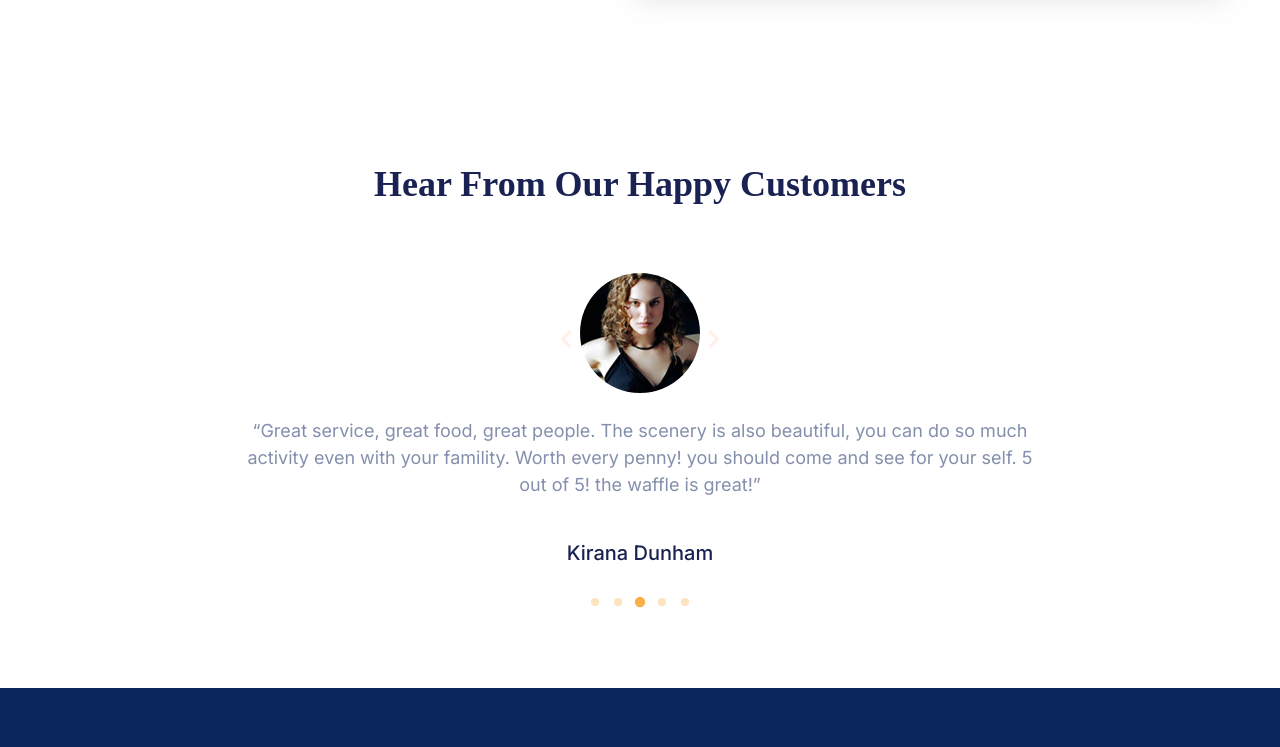
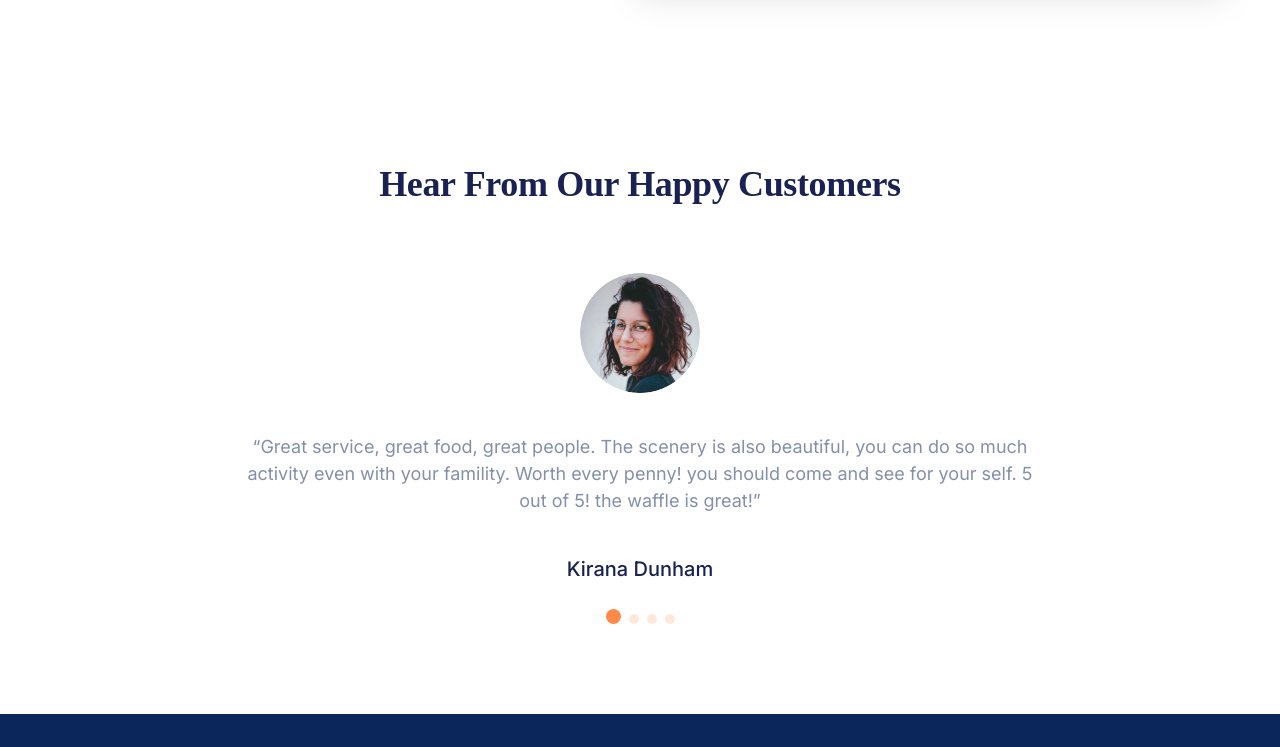
Before and after one commit to MrFisher13/MyFirstProject, a plain HTML site: page index.html in a window 1280 px wide. Shown: the part 4213-4960 px from the top of the page. Drawn offline with nearby package versions, Linux system fonts and the light colour scheme.

Commit message:
change in style and added swiper

```diff
--- a/css/dark.css
+++ b/css/dark.css
@@ -27,15 +27,15 @@ body {
     background: var(--btn-bg);
   }
   .popup {
-    background: #ababab;
+    background: #505050;
   }
   .popup .header__logo {
     color: var(--btn-bg);
-    text-shadow: 3px 3px 3px var(--btn-color);
+    text-shadow: 3px 3px 3px #7e7e7e;
   }
   .popup ul > li > a {
     color: var(--btn-bg);
-    text-shadow: 3px 3px 3px var(--btn-color);
+    text-shadow: 3px 3px 3px #7e7e7e;
   }
   .popup ul > li > a:hover,
   .popup ul > li > a:active {
@@ -201,37 +201,25 @@ body {
   color: rgb(214, 214, 214);
 }
 /* WOMEN */
-.women__title {
+.customers__section .title {
   color: var(--title);
 }
-.women-slider__wrap:hover {
-  box-shadow: 0 0 30px var(--btn-box-shadow-hover-active);
+
+.customers__section .customers__items .customers__image:hover {
+  box-shadow: 0px 0px 20px #d8d8d8;
+  transition: .3s linear;
 }
-.women-btn__prev {
-  background-image: url("../img/arrows/accordion-arrow_up.svg");
-  background-position: 50%;
-  background-repeat: no-repeat;
-  background-color: transparent;
-  transform: rotate(-90deg);
+
+.customers__section .customers__items .customers__text {
+  color: #737373;
 }
-.women-btn__next {
-  background: url("../img/arrows/accordion-arrow_up.svg") 50%;
-  background-position: 50%;
-  background-repeat: no-repeat;
-  background-color: transparent;
-  transform: rotate(90deg);
+
+.customers__section .customers__items .customers__name {
+  color: rgb(214, 214, 214);
 }
-.women-coment p {
-  color: rgb(200, 200, 200);
-}
-.women-name p {
-  color: rgb(200, 200, 200);
-}
-.women-dot {
-  background: #ffffff;
-}
-.dot_active {
-  background: #959595;
+
+.customers__section .swiper-pagination-clickable .swiper-pagination-bullet {
+  background-color: #595959;
 }
 /* FOOTER */
 .footer {
--- a/css/light.css
+++ b/css/light.css
@@ -198,37 +198,25 @@ body {
   color: var(--item);
 }
 /* WOMEN */
-.women__title {
-  color: var(--title);
+.customers__section .title {
+  color: #192252;
 }
-.women-slider__wrap:hover {
-  box-shadow: 0 0 30px #2339b4;
+
+.customers__section .customers__items .customers__image:hover {
+  box-shadow: 0px 0px 30px #192252;
+  transition: .3s linear;
 }
-.women-btn__prev {
-  background-image: url("../img/arrows/accordion-arrow_down.svg");
-  background-position: 50%;
-  background-repeat: no-repeat;
-  background-color: transparent;
-  transform: rotate(90deg);
+
+.customers__section .customers__items .customers__text {
+  color: #848fac;
 }
-.women-btn__next {
-  background: url("../img/arrows/accordion-arrow_down.svg") 50%;
-  background-position: 50%;
-  background-repeat: no-repeat;
-  background-color: transparent;
-  transform: rotate(-90deg);
+
+.customers__section .customers__items .customers__name {
+  color: #192252;
 }
-.women-coment p {
-  color: var(--item);
-}
-.women-name p {
-  color: var(--title);
-}
-.women-dot {
-  background: rgba(250, 176, 71, 0.35);
-}
-.dot_active {
-  background: #fab047;
+
+.customers__section .swiper-pagination-clickable .swiper-pagination-bullet {
+  background-color: #ff8a47;
 }
 /* FOOTER */
 .footer {
--- a/css/style.css
+++ b/css/style.css
@@ -429,101 +429,70 @@ body.noscroll {
   padding: 0px 32px 32px 32px;
 }
 /* WOMEN */
-.women {
+.customers__section {
+  padding: 80px 0px;
 }
-.women-slider__container {
-  padding: 80px 0;
+
+.customers__section .title {
   text-align: center;
-}
-.women__title {
   font-family: "Montserrat";
   font-style: normal;
   font-weight: 600;
   font-size: 36px;
   line-height: 150%;
-  padding-bottom: 62px;
+  text-align: center;
+  letter-spacing: -0.01em;
+  color: #192252;
 }
-.women-slider__wrap {
-  display: inline-block;
-  vertical-align: middle;
+
+.customers__section .customers__items {
+  text-align: center;
+  margin-top: 62px;
+  margin-bottom: 50px;
+}
+
+.customers__section .customers__items .customers__image {
+  border-radius: 50%;
   max-width: 120px;
-  border-radius: 50%;
+  margin: 0 auto;
   overflow: hidden;
-  transition: 0.3s linear;
-  margin-bottom: 24px;
 }
-.women-slider__line {
-  display: flex;
-  position: relative;
-  top: 0;
-  transition: 0.3s linear;
+
+.customers__section .customers__items .customers__image img {
+  width: 100%;
 }
-.women-btn__prev {
-  display: inline-block;
-  width: 20px;
-  height: 20px;
-  background-image: url("../img/arrows/accordion-arrow_down.svg");
-  background-position: 50%;
-  background-repeat: no-repeat;
-  background-color: transparent;
-  transform: rotate(90deg);
-  opacity: 0.1;
-  transition: 0.3s linear;
-}
-.women-btn__next {
-  display: inline-block;
-  width: 20px;
-  height: 20px;
-  background: url("../img/arrows/accordion-arrow_down.svg") 50%;
-  background-position: 50%;
-  background-repeat: no-repeat;
-  background-color: transparent;
-  transform: rotate(-90deg);
-  opacity: 0.1;
-  transition: 0.3s linear;
-}
-.women-btn__prev:hover,
-.women-btn__next:hover {
-  opacity: 1;
-}
-.women-coment {
-  margin: 0 auto;
-  max-width: 793px;
-  padding-bottom: 40px;
-}
-.women-coment p {
-  font-family: "Inter";
+
+.customers__section .customers__items .customers__text {
+  font-family: 'Inter';
   font-style: normal;
   font-weight: 400;
   font-size: 18px;
   line-height: 150%;
+  text-align: center;
+  max-width: 790px;
+  margin: 40px auto;
 }
-.women-name {
-  padding-bottom: 24px;
-}
-.women-name p {
-  font-family: "Inter";
+
+.customers__section .customers__items .customers__name {
+  font-family: 'Inter';
   font-style: normal;
   font-weight: 500;
   font-size: 20px;
   line-height: 150%;
+  text-align: center;
 }
-.women-dots {
+
+.customers__section .swiper-pagination-clickable .swiper-pagination-bullet {
+  background-color: #ff8a47;
+  margin: 0 6px;
+  transition: 0.2s;
+  width: 10px;
+  height: 10px;
 }
-.women-dot {
-  display: inline-block;
-  width: 8px;
-  height: 8px;
-  transform: scale(1);
-  border-radius: 50%;
-  cursor: pointer;
-  transition: 0.3s linear;
-}
-.women-dot:not(:last-child) {
-  margin-right: 10px;
-}
-.dot_active {
-  transform: scale(1.3);
+
+.customers__section .swiper-pagination-clickable .swiper-pagination-bullet.swiper-pagination-bullet-active {
+  width: 15px;
+  height: 15px;
 }
 /* FOOTER */
 .footer {
@@ -670,11 +639,11 @@ body.noscroll {
   padding: 50px;
   max-width: 500px;
   border-radius: 10px;
-  transform: translate(-50%,-50%) scale(0);
+  transform: translate(-50%, -50%) scale(0);
   transition: 0.5s linear;
 }
 .header__modal-form.modal-active {
-  transform: translate(-50%,-50%) scale(1);
+  transform: translate(-50%, -50%) scale(1);
   transition: 0.5s linear;
 }
 .header__modal-form label {
@@ -704,13 +673,15 @@ body.noscroll {
 .header__modal-form input::placeholder {
   font-weight: 400;
 }
-.modal-form__recovery{
+.modal-form__recovery {
   display: block;
   text-align: center;
   margin-bottom: 20px;
   transition: 0.1s linear;
 }
-.modal-form__recovery:active {color: #00ac03d3;}
+.modal-form__recovery:active {
+  color: #00ac03d3;
+}
 .modal-form__sign-in {
   padding: 10px 15px;
   border-radius: 5px;
@@ -722,7 +693,7 @@ body.noscroll {
   left: 0;
 }
 .modal-form__sign-in:hover {
-  transition: .3s linear;
+  transition: 0.3s linear;
 }
 .modal-form__sign-up {
   font-size: 13px;
--- a/index.html
+++ b/index.html
@@ -8,12 +8,22 @@
   <link rel="stylesheet" href="css/reset.css">
   <link rel="stylesheet" href="css/style.css">
   <link rel="stylesheet" title="theme" href="#">
-  <link href="https://fonts.googleapis.com/css2?family=Inter:wght@400;500;600&family=PT+Sans&family=Playfair+Display:wght@700&display=swap" rel="stylesheet">
-  <link href="https://fonts.googleapis.com/css2?family=Inter:wght@600&family=PT+Sans&family=Playfair+Display:wght@700&display=swap" rel="stylesheet">
+  <link
+    href="https://fonts.googleapis.com/css2?family=Inter:wght@400;500;600&family=PT+Sans&family=Playfair+Display:wght@700&display=swap"
+    rel="stylesheet">
+  <link
+    href="https://fonts.googleapis.com/css2?family=Inter:wght@600&family=PT+Sans&family=Playfair+Display:wght@700&display=swap"
+    rel="stylesheet">
   <link rel="stylesheet" href="https://cdnjs.cloudflare.com/ajax/libs/aos/2.3.4/aos.css" integrity="sha512-1cK78a1o+ht2JcaW6g8OXYwqpev9+6GqOkz9xmBN9iUUhIndKtxwILGWYOSibOKjLsEdjyjZvYDq/cZwNeak0w==" crossorigin="anonymous" referrerpolicy="no-referrer" />
   <link rel="stylesheet" href="https://cdnjs.cloudflare.com/ajax/libs/font-awesome/6.2.1/css/all.min.css" integrity="sha512-MV7K8+y+gLIBoVD59lQIYicR65iaqukzvf/nwasF0nqhPay5w/9lJmVM2hMDcnK1OnMGCdVK+iQrJ7lzPJQd1w==" crossorigin="anonymous" referrerpolicy="no-referrer" />
   <link rel="stylesheet" href="css/media.css">
+  <link rel="stylesheet" href="https://cdn.jsdelivr.net/npm/swiper@9/swiper-bundle.min.css" />
+  <script defer src="https://cdnjs.cloudflare.com/ajax/libs/aos/2.3.4/aos.js" integrity="sha512-A7AYk1fGKX6S2SsHywmPkrnzTZHrgiVT7GcQkLGDe2ev0aWb8zejytzS8wjo7PGEXKqJOrjQ4oORtnimIRZBtw==" crossorigin="anonymous" referrerpolicy="no-referrer"></script>
+  <script defer src="https://cdn.jsdelivr.net/npm/swiper@9/swiper-bundle.min.js"></script>
+  <script defer src="script.js"></script>
+  <script defer src="scriptModal.js"></script>
 </head>
+
 <title>Coolets</title>
 
 <body>
@@ -74,24 +84,13 @@
           <p class="intro__item">One place to release all the stress, bring back happines, and get back to nature. We
             provide the best room and nature for you. Come visit us anytime you want.</p>
           <a href="#!" class="intro__reservation">Reservation</a>
-          <!-- <div class="intro__modal">
-            <form action="#!" class="intro__modal-form">
-              <label>
-                <section>
-                  <option>Singl room</option>
-                  <option>Double room</option>
-                  <option>Cootage</option>
-                </section>
-              </label>
-            </form>
-          </div> -->
         </div>
         <div class="intro__img">
           <img src="./img/house__1.jpg" alt="house_1">
           <img src="./img/house__2.jpg" alt="house_2">
           <img src="./img/house__3.jpg" alt="house_3">
         </div>
-        <img class="house__full" src="./img/house__full.jpg" alt="">
+        <img class="house__full" src="./img/house__full.jpg" alt="house">
       </section>
 
       <section class="about-hotel" data-aos="fade-down" data-aos-duration="1000">
@@ -220,41 +219,69 @@
         </div>
       </section>
 
-      <section class="women">
-        <div class="women-slider__container" data-aos="zoom-out-up" data-aos-delay="200">
-          <h4 class="women__title">Hear From Our Happy Customers</h4>
-          <span class="women-btn__prev"></span>
-          <div class="women-slider__wrap">
-            <div class="women-slider__line">
-              <img src="./img/img_women/01.jpg" alt="">
-              <img src="./img/img_women/02.jpg" alt="">
-              <img src="./img/img_women/03.jpg" alt="">
-              <img src="./img/img_women/04.jpg" alt="">
-              <img src="./img/img_women/05.jpg" alt="">
+      <section class="customers__section">
+        <div class="container">
+            <p class="title">Hear From Our Happy Customers</p>
+
+            <div class="swiper customers">
+                <div class="swiper-wrapper">
+
+                    <!-- ==================== item 1 ===================== -->
+                    <div class="customers__items swiper-slide">
+                        <div class="customers__image">
+                          <img src="./img/img_women/01.jpg" alt="image">
+                        </div>
+                        <p class="customers__text">
+                            “Great service, great food, great people. The scenery is also beautiful, you can do so much
+                            activity even with your famility. Worth every penny! you should come and see for your self. 5
+                            out of 5! the waffle is great!”
+                        </p>
+                        <p class="customers__name">Kirana Dunham</p>
+                    </div>
+
+                    <!-- ==================== item 2 ===================== -->
+                    <div class="customers__items swiper-slide">
+                        <div class="customers__image">
+                          <img src="./img/img_women/02.jpg" alt="image">
+                        </div>
+                        <p class="customers__text">
+                            “Great service, great food, great people. The scenery is also beautiful, you can do so much
+                            activity even with your famility. Worth every penny! you should come and see for your self. 5
+                            out of 5! the waffle is great!”
+                        </p>
+                        <p class="customers__name">Rachel McAdams</p>
+                    </div>
+
+                    <!-- ==================== item 3 ===================== -->
+                    <div class="customers__items swiper-slide">
+                        <div class="customers__image">
+                          <img src="./img/img_women/03.jpg" alt="image">
+                        </div>
+                        <p class="customers__text">
+                            “Great service, great food, great people. The scenery is also beautiful, you can do so much
+                            activity even with your famility. Worth every penny! you should come and see for your self. 5
+                            out of 5! the waffle is great!”
+                        </p>
+                        <p class="customers__name">Natalie Portman</p>
+                    </div>
+
+                    <!-- ==================== item 4 ===================== -->
+                    <div class="customers__items swiper-slide">
+                        <div class="customers__image">
+                          <img src="./img/img_women/04.jpg" alt="image">
+                        </div>
+                        <p class="customers__text">
+                            “Great service, great food, great people. The scenery is also beautiful, you can do so much
+                            activity even with your famility. Worth every penny! you should come and see for your self. 5
+                            out of 5! the waffle is great!”
+                        </p>
+                        <p class="customers__name">Angelina Jolie</p>
+                    </div>
+                </div>
+                <div class="swiper-pagination"></div>
             </div>
-          </div>
-          <span class="women-btn__next"></span>
-          <div class="women-coment">
-            <p>
-              “Great service, great food, great people. The scenery is also beautiful, you can do so much activity even
-              with your famility. Worth every penny! you should come and see for your self. 5 out of 5! the waffle is
-              great!”
-            </p>
-          </div>
-
-          <div class="women-name">
-            <p>Kirana Dunham</p>
-          </div>
-
-          <div class="women-dots">
-            <div class="women-dot dot_active"></div>
-            <div class="women-dot"></div>
-            <div class="women-dot"></div>
-            <div class="women-dot"></div>
-            <div class="women-dot"></div>
-          </div>
         </div>
-      </section>
+    </section>
     </div>
   </main>
 
@@ -296,9 +323,6 @@
       </div>
     </div>
   </footer>
-  <script src="https://cdnjs.cloudflare.com/ajax/libs/aos/2.3.4/aos.js" integrity="sha512-A7AYk1fGKX6S2SsHywmPkrnzTZHrgiVT7GcQkLGDe2ev0aWb8zejytzS8wjo7PGEXKqJOrjQ4oORtnimIRZBtw==" crossorigin="anonymous" referrerpolicy="no-referrer"></script>
-  <script src="modals.js"></script>
-  <script src="script.js"></script>
 </body>
 
 </html>
--- a/script.js
+++ b/script.js
@@ -47,62 +47,6 @@ function boxHundler(e) {
     currentContent.style.maxHeight = 0;
   }
 }
-// Slider
-const sliderLine = document.querySelector(".women-slider__line"),
-  nextBtn = document.querySelector(".women-btn__next"),
-  prevBtn = document.querySelector(".women-btn__prev"),
-  dots = document.querySelectorAll(".women-dot");
-
-let position = 0,
-  dotIndex = 0;
-
-const nextSlide = () => {
-  if (position < (dots.length - 1) * 120) {
-    position += 120;
-    dotIndex++;
-  } else {
-    position = 0;
-    dotIndex = 0;
-  }
-  sliderLine.style.left = -position + "px";
-  dotSlide(dotIndex);
-};
-
-const prevSlide = () => {
-  if (position > 0) {
-    position -= 120;
-    dotIndex--;
-  } else {
-    position = (dots.length - 1) * 120;
-    dotIndex = dots.length - 1;
-  }
-  sliderLine.style.left = -position + "px";
-  dotSlide(dotIndex);
-};
-
-const dotSlide = (index) => {
-  for (let dot of dots) {
-    dot.classList.remove("dot_active");
-  }
-  dots[index].classList.add("dot_active");
-};
-
-dots.forEach((dot, index) => {
-  dot.addEventListener("click", () => {
-    position = 120 * index;
-    sliderLine.style.left = -position + "px";
-    dotIndex = index;
-    dotSlide(dotIndex);
-  });
-});
-
-nextBtn.addEventListener("click", nextSlide);
-prevBtn.addEventListener("click", prevSlide);
-
-setInterval(() => {
-  nextSlide();
-}, 3000);
-
 // Animation of page
 AOS.init({ disable: "mobile" });
 
@@ -157,4 +101,13 @@ if (activeTheme === null) {
 } else {
   applyMode(activeTheme);
 }
-// Modal windows
+// Swiper
+
+new Swiper(".customers", {
+  slidesPerView: 1,
+  loop: true,
+  pagination: {
+      el: ".swiper-pagination",
+      clickable: true
+  }
+});
```
Also changed, not shown: scriptModal.js (renamed from modals.js).
